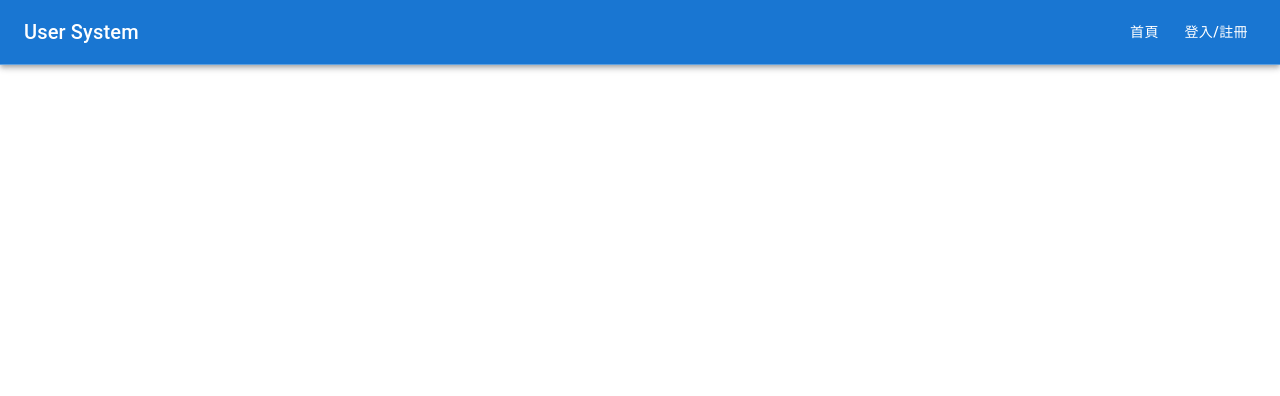
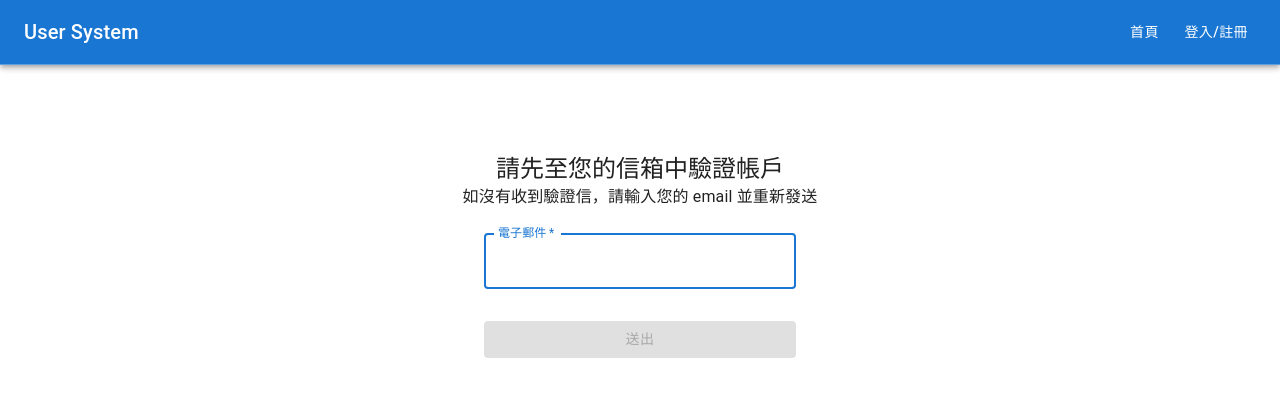
Before and after one commit to weijay0804/user-system-frontend, a React (Vite) app: page /auth/verifiy/reminder in a window 1280 px wide. Shown: the top 396 px of the page. Built offline with nearby package versions, Linux system fonts and the light colour scheme.

Commit message:
feat: 新增 重新發送認證 Email 功能 (#3)

```diff
--- a/src/App.jsx
+++ b/src/App.jsx
@@ -9,6 +9,7 @@ import ProtectedRoute from './ProtectedRoute';
 import ForgetPasswordPage from './pages/ForgetPasswordPage';
 import ResetPasswordPage from './pages/ResetPasswordPage';
 import UserResetPasswordPage from './pages/UserResetPasswordPage';
+import VerifiedAccountReminderPage from './pages/VerifiedAccountReminderPage';
 
 function App() {
 
@@ -45,6 +46,12 @@ function App() {
               </ProtectedRoute>
             } />
 
+            <Route path='/auth/verifiy/reminder' element={
+              <ProtectedRoute requireAuth={false}>
+                <VerifiedAccountReminderPage />
+              </ProtectedRoute>
+            } />
+
             <Route path='/me' element={
               <ProtectedRoute requireAuth={true}>
                 <UserMePage />
--- a/src/api/authApi.js
+++ b/src/api/authApi.js
@@ -22,6 +22,10 @@ export const authApi = {
 
     resetPassword: async (data) => {
         return await apiHelper.put("auth/forgot-password/reset", data)
+    },
+
+    resendVerifyEmail: async (data) => {
+        return await apiHelper.post("auth/verifiy/resend", data)
     }
 
 }
--- a/src/components/UserLoginForm.jsx
+++ b/src/components/UserLoginForm.jsx
@@ -20,6 +20,13 @@ function UserLoginForm() {
     const [isAlertShow, setIsAlertShow] = useState(false);
     const navigate = useNavigate();
 
+    function showAlert() {
+        setIsAlertShow(true);
+        setTimeout(() => {
+            setIsAlertShow(false)
+        }, 6000)
+    }
+
     async function handelSubmit(e) {
 
         e.preventDefault();
@@ -39,9 +46,10 @@ function UserLoginForm() {
 
             window.dispatchEvent(new Event('storage'));
 
-            setIsAlertShow(true);
+
             setSnackbarMessage('登入成功');
             setSnackbarSeverity('success');
+            showAlert()
 
             setTimeout(() => {
                 navigate("/");
@@ -49,17 +57,24 @@ function UserLoginForm() {
 
         }).catch((error) => {
             if (error.response.data.detail === 'Your account is not verified.' || error.response.data.detail === 'Your account is not active.') {
-                setIsAlertShow(true);
+
                 setSnackbarMessage('請先驗證您的帳戶');
                 setSnackbarSeverity('warning');
+                showAlert()
+
+                setTimeout(() => {
+
+                    navigate("/auth/verifiy/reminder");
+                }, 1500)
 
                 return
             }
 
             const msg = formatErrorMsg(error.response.data.detail);
-            setIsAlertShow(true);
+
             setSnackbarMessage('登入失敗：' + (msg));
             setSnackbarSeverity('error');
+            showAlert()
 
         })
     }
--- /dev/null
+++ b/src/pages/VerifiedAccountReminderPage.jsx
@@ -0,0 +1,126 @@
+import { useState, useEffect } from 'react';
+
+import {
+    Container,
+    Typography,
+    TextField,
+    Button,
+    Box,
+} from '@mui/material';
+
+import FadeAlert from '../components/FadeAlert';
+import { authApi } from '../api/authApi';
+import { useNavigate } from 'react-router-dom';
+
+function VerifiedAccountReminderPage() {
+
+    const [email, setEmail] = useState("")
+    const [isBtnDisabled, setIsBtnDisabled] = useState(true)
+    const [msg, setMsg] = useState("")
+    const [alertSeverity, setAlertSeverity] = useState("success")
+    const [isShowAlert, setIsShowAlert] = useState(false)
+    const navigate = useNavigate();
+
+    useEffect(() => {
+
+        if (!email || email.trim().length == 0) {
+
+            setIsBtnDisabled(true)
+        } else {
+            setIsBtnDisabled(false)
+        }
+    }, [email])
+
+    function showAlert() {
+        setIsShowAlert(true);
+        setTimeout(() => {
+            setIsShowAlert(false)
+        }, 6000)
+    }
+
+    function handelSubmit(e) {
+
+        e.preventDefault();
+
+        authApi.resendVerifyEmail({ email }).then(() => {
+
+            setAlertSeverity("success")
+            setMsg("驗證信已重新發送至您的信箱")
+            showAlert()
+
+            setTimeout(() => {
+                navigate("/auth")
+            }, 2000)
+        }).catch((error) => {
+
+            if (error.response.data.detail === "Email is not exists.") {
+
+                setAlertSeverity("error")
+                setMsg("電子郵件不存在")
+                showAlert()
+                return;
+            }
+
+            if (error.response.data.detail === "Your account is already active.") {
+
+                setAlertSeverity("warning")
+                setMsg("您的帳戶已驗證")
+                showAlert()
+                return
+            }
+
+            console.error(error)
+            setAlertSeverity("error")
+            setMsg("發生錯誤")
+            showAlert()
+        })
+
+    }
+
+    return (
+        <Container component="main" maxWidth="xs">
+            <Box
+                sx={{
+                    marginTop: 8,
+                    display: 'flex',
+                    flexDirection: 'column',
+                    alignItems: 'center',
+                }}
+            >
+                <Typography component="h1" variant="h5" textAlign='center'>
+                    請先至您的信箱中驗證帳戶
+                </Typography>
+                <Typography textAlign='center'>
+                    如沒有收到驗證信，請輸入您的 email 並重新發送
+                </Typography>
+                <Box component="form" noValidate sx={{ mt: 1 }} onSubmit={handelSubmit}>
+                    <TextField
+                        margin='normal'
+                        required
+                        fullWidth
+                        id="email"
+                        label="電子郵件"
+                        name="email"
+                        autoComplete='email'
+                        autoFocus
+                        value={email}
+                        onChange={e => setEmail(e.target.value)}
+                    />
+                    <Button
+                        type="submit"
+                        fullWidth
+                        variant="contained"
+                        sx={{ mt: 3, mb: 2 }}
+                        disabled={isBtnDisabled}
+                    >
+                        送出
+                    </Button>
+                </Box>
+            </Box>
+            {isShowAlert && <FadeAlert text={msg} severity={alertSeverity} fadeTime={6000} />}
+        </Container>
+    )
+
+}
+
+export default VerifiedAccountReminderPage;
```
